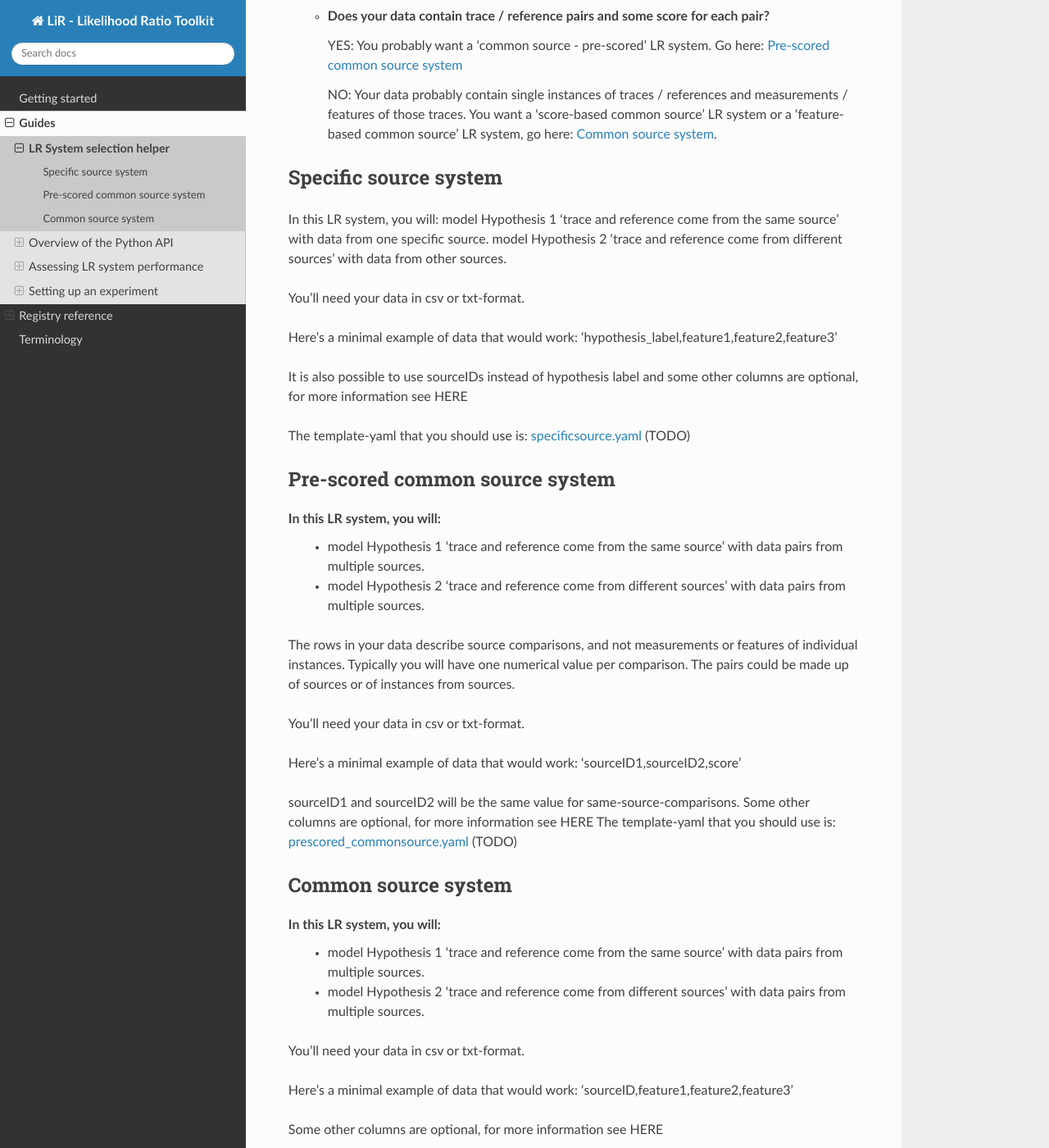
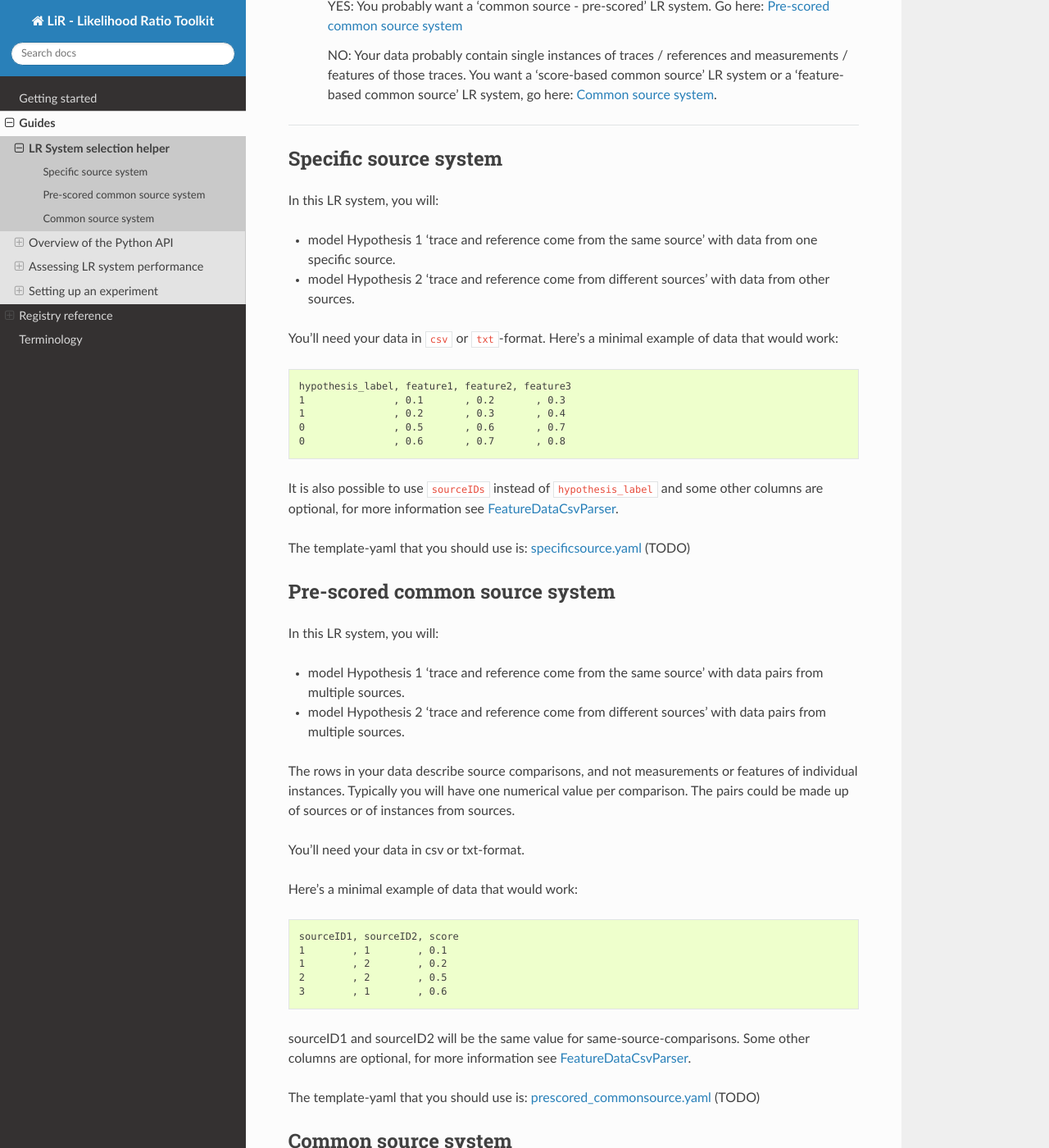
Before and after one commit to NetherlandsForensicInstitute/lir, a Sphinx documentation site: the page built from docs/lrsystem_yaml.rst, in a window 1280 px wide and 1400 px high, scrolled down 932 px. Shown: the whole window at 82% size. Built offline with Sphinx 7.4.7 and the Read the Docs theme 3.1.0, drawn with Linux system fonts in a browser that asks for light colours; pages that are not in the unit, such as notebooks, are missing from menus; some of the changed text lies outside the part shown.

Commit message:
Enhance documentation for model loading and saving functions (#371)
* enhance documentation for model loading and saving functions

* refine documentation for LR system selection, improve formatting and examples

```diff
--- a/docs/index.rst
+++ b/docs/index.rst
@@ -52,7 +52,9 @@ To evaluate an LR system using the command-line interface, define your experimen
     lir <yaml file>
 
 
-The ``examples`` folder may be a good starting point for setting up an experiment.
+The `examples folder`_ may be a good starting point for setting up an experiment.
+
+.. _examples folder: https://github.com/NetherlandsForensicInstitute/lir/tree/main/examples
 
 The elements of the experiment configuration YAML are looked up in the registry. The following lists all available
 elements in the registry.
--- a/docs/lrsystem_yaml.rst
+++ b/docs/lrsystem_yaml.rst
@@ -2,7 +2,6 @@ LR System selection helper
 ===========================
 
 This page is written for researchers that have collected data and wish to make an LR system using that data.
-
 Before you begin, make sure that you have a `working version of LiR`_.
 
 .. _working version of LiR: /installation.html
@@ -13,8 +12,8 @@ Alternatively, LRs can be produced for data for which the true hypothesis is unk
 
 Typically, an LR system will model variants of these two hypotheses:
 
-    - Hypothesis 1: the trace is from the same source as the reference
-    - Hypothesis 2: the trace is from another source than the reference
+- Hypothesis 1: the trace is from the same source as the reference
+- Hypothesis 2: the trace is from another source than the reference
 
 This document will help you choose a 'yaml-file' where you can make design choices and put in the specifics and which will let you run an experiment using the LR system.
 A yaml-file is a text file in which you write what the code will do for you. The yaml-files are pre-made and can be found in this repository.
@@ -38,6 +37,7 @@ Next, you can go to the yaml-file, where you can build your LR system and set up
     NO: Your data probably contain single instances of traces / references and measurements / features of those traces. You want a 'score-based common
     source' LR system or a 'feature-based common source' LR system, go here: :ref:`common-source-system`.
 
+------------
 
 .. _specific-source-system:
 
@@ -45,15 +45,23 @@ Specific source system
 ----------------------
 
 In this LR system, you will:
-model Hypothesis 1 'trace and reference come from the same source' with data from one specific source.
-model Hypothesis 2 'trace and reference come from different sources' with data from other sources.
 
-You'll need your data in csv or txt-format.
+- model Hypothesis 1 'trace and reference come from the same source' with data from one specific source.
+- model Hypothesis 2 'trace and reference come from different sources' with data from other sources.
 
-Here's a minimal example of data that would work:
-'hypothesis_label,feature1,feature2,feature3'
+You'll need your data in ``csv`` or ``txt``-format. Here's a minimal example of data that would work:
 
-It is also possible to use sourceIDs instead of hypothesis label and some other columns are optional, for more information see HERE
+.. code-block:: none
+
+    hypothesis_label, feature1, feature2, feature3
+    1               , 0.1       , 0.2       , 0.3
+    1               , 0.2       , 0.3       , 0.4
+    0               , 0.5       , 0.6       , 0.7
+    0               , 0.6       , 0.7       , 0.8
+
+It is also possible to use ``sourceIDs`` instead of ``hypothesis_label`` and some other columns are optional, for more information see `FeatureDataCsvParser`_.
+
+.. _FeatureDataCsvParser: https://netherlandsforensicinstitute.github.io/lir/api/lir.datasets.feature_data_csv.html#lir.datasets.feature_data_csv.FeatureDataCsvParser
 
 The template-yaml that you should use is: `specificsource.yaml`_ (TODO)
 
@@ -66,8 +74,9 @@ Pre-scored common source system
 --------------------------------
 
 In this LR system, you will:
-    - model Hypothesis 1 'trace and reference come from the same source' with data pairs from multiple sources.
-    - model Hypothesis 2 'trace and reference come from different sources' with data pairs from multiple sources.
+
+- model Hypothesis 1 'trace and reference come from the same source' with data pairs from multiple sources.
+- model Hypothesis 2 'trace and reference come from different sources' with data pairs from multiple sources.
 
 The rows in your data describe source comparisons, and not measurements or features of individual instances. Typically you will have one numerical value per comparison.
 The pairs could be made up of sources or of instances from sources.
@@ -75,9 +84,17 @@ The pairs could be made up of sources or of instances from sources.
 You'll need your data in csv or txt-format.
 
 Here's a minimal example of data that would work:
-'sourceID1,sourceID2,score'
 
-sourceID1 and sourceID2 will be the same value for same-source-comparisons. Some other columns are optional, for more information see HERE
+.. code-block:: none
+
+    sourceID1, sourceID2, score
+    1        , 1        , 0.1
+    1        , 2        , 0.2
+    2        , 2        , 0.5
+    3        , 1        , 0.6
+
+sourceID1 and sourceID2 will be the same value for same-source-comparisons. Some other columns are optional, for more information see `FeatureDataCsvParser`_.
+
 The template-yaml that you should use is: `prescored_commonsource.yaml`_ (TODO)
 
 .. _prescored_commonsource.yaml: https://raw.githubusercontent.com/NetherlandsForensicInstitute/lir/refs/heads/main/examples/prescored_commonsource.yaml
@@ -89,19 +106,28 @@ Common source system
 --------------------
 
 In this LR system, you will:
-    - model Hypothesis 1 'trace and reference come from the same source' with data pairs from multiple sources.
-    - model Hypothesis 2 'trace and reference come from different sources' with data pairs from multiple sources.
+
+- model Hypothesis 1 'trace and reference come from the same source' with data pairs from multiple sources.
+- model Hypothesis 2 'trace and reference come from different sources' with data pairs from multiple sources.
 
 You'll need your data in csv or txt-format.
 
 Here's a minimal example of data that would work:
-'sourceID,feature1,feature2,feature3'
 
-Some other columns are optional, for more information see HERE
+.. code-block:: none
+
+    sourceID, feature1, feature2, feature3
+    1.      , 0.1     , 0.2     , 0.3
+    1.      , 0.2     , 0.3     , 0.4
+    2.      , 0.5     , 0.6     , 0.7
+    3.      , 0.6     , 0.7     , 0.8
+
+Some other columns are optional, for more information see `FeatureDataCsvParser`_.
 
 It is possible to make a score-based common-source LR system or a feature-based common-source LR system.
 
 If you don't know what that distinction means, you can:
+
   - choose 'score-based' and you will build an LR system similar our `notebook`_.
   - ask advice from your favourite forensic statistician.
 
```
Also changed, not shown: 2 other files.
